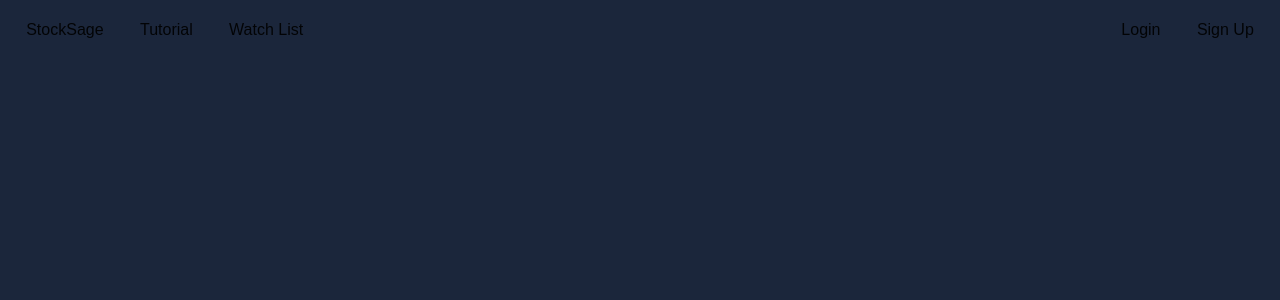
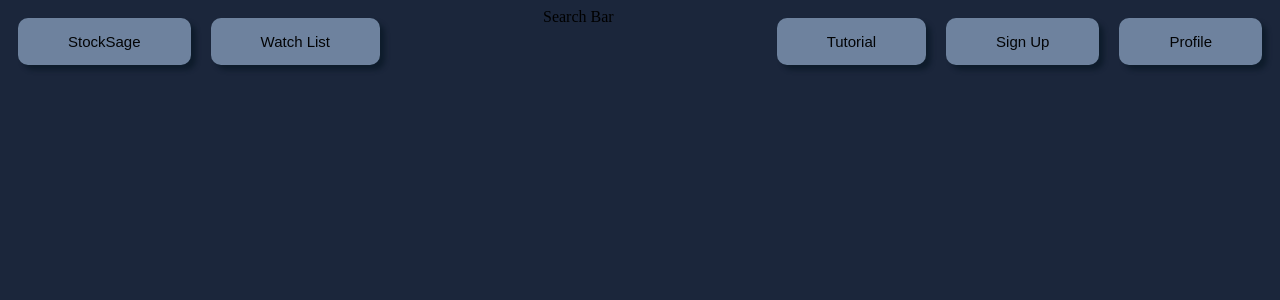
Before and after one commit to Anush-Varma/Trading-Website, a React (Vite) app in the folder client/: page / in a window 1280 px wide. Shown: the top 300 px of the page. Built offline with nearby package versions, Linux system fonts and the light colour scheme.

Commit message:
button styling and renamed index.js to server.js

```diff
--- a/client/src/components/Nav.jsx
+++ b/client/src/components/Nav.jsx
@@ -6,12 +6,16 @@ function Nav() {
     <div className="nav-bar">
       <div className="left">
         <Button text="StockSage"></Button>
-        <Button text="Tutorial"></Button>
         <Button text="Watch List"></Button>
       </div>
+      <div className="search-bar">
+        <span>Search Bar</span>
+      </div>
+
       <div className="right">
-        <Button text="Login"></Button>
+        <Button text="Tutorial"></Button>
         <Button text="Sign Up"></Button>
+        <Button text="Profile"></Button>
       </div>
       {/* Have card like components where the cards can expand and
       shrink depending on if gylph is clicked and expand with larger graphs
--- a/client/src/styles/App.css
+++ b/client/src/styles/App.css
@@ -5,7 +5,7 @@
   --component-colour2: rgb(119, 141, 169);
   --component-colour3: rgb(224, 225, 221);
   --border-radius: 10px;
-  --shadow-color: rgb(13, 27, 42);
+  --shadow-colour: rgb(13, 27, 42);
 }
 
 body {
--- a/client/src/styles/button.css
+++ b/client/src/styles/button.css
@@ -1,14 +1,15 @@
 .button {
-  background-color: var(--fg-colour);
-  color: var(--fg-colour2);
+  background-color: var(--component-colour2);
+  color: black;
   border: 0;
   border-radius: var(--border-radius);
-  padding: 10px 15px;
+  padding: 15px 50px;
   cursor: pointer;
-  font-size: 1em;
-  margin: 0.2rem;
+  font-size: 15px;
+  margin: 10px;
   opacity: 0.9;
   transition: opacity 0.3s ease;
+  box-shadow: 5px 5px 5px var(--shadow-colour);
 }
 .button:hover {
   opacity: 1;
```
Also changed, not shown: 1 other file (tests, documents, lock files or other folders).
